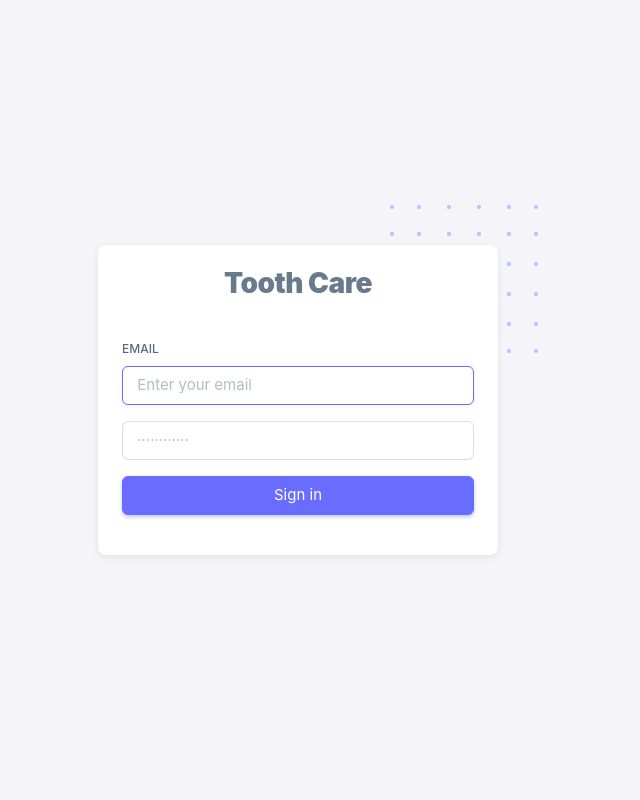
After one commit to musabibnusiraj/tooth-care-app, a PHP site: page /views/auth/login.php in a window 1280 px wide. The commit adds this page. Shown: the whole page, without its empty margins (342-982 px from the left). Run offline with PHP 8.4, Linux system fonts and the light colour scheme.

Commit message:
login page

```diff
--- /dev/null
+++ b/views/auth/login.php
@@ -0,0 +1,82 @@
+<?php
+
+require_once('./../../config.php');
+include __DIR__ . './../../helpers/AppManager.php';
+
+$sm = AppManager::getSM();
+$error = $sm->getAttribute("error");
+
+?>
+
+<!DOCTYPE html>
+<html lang="en">
+
+<head>
+    <meta charset="utf-8">
+    <meta name="viewport" content="width=device-width, initial-scale=1">
+    <title>Tooth Care - Channeling</title>
+
+    <!-- Icons. Uncomment required icon fonts -->
+    <link rel="stylesheet" href="<?= asset('assets/vendor/fonts/boxicons.css') ?>" />
+
+    <!-- Core CSS -->
+    <link rel="stylesheet" href="<?= asset('assets/vendor/css/core.css') ?>" class="template-customizer-core-css" />
+    <link rel="stylesheet" href="<?= asset('assets/vendor/css/theme-default.css') ?>" class="template-customizer-theme-css" />
+    <link rel="stylesheet" href="<?= asset('assets/css/demo.css') ?>" />
+
+    <!-- Vendors CSS -->
+    <link rel="stylesheet" href="<?= asset('assets/vendor/libs/perfect-scrollbar/perfect-scrollbar.css') ?>" />
+
+    <link rel="stylesheet" href="<?= asset('assets/vendor/libs/apex-charts/apex-charts.css') ?>" />
+
+    <!-- Page -->
+    <link rel="stylesheet" href="<?= asset('assets/vendor/css/pages/page-auth.css') ?>" />
+
+    <!-- Helpers -->
+    <script src=" <?= asset('assets/vendor/js/helpers.js') ?>">
+    </script>
+</head>
+
+<body>
+    <!-- Content -->
+
+    <div class="container-xxl">
+        <div class="authentication-wrapper authentication-basic container-p-y">
+            <div class="authentication-inner">
+                <!-- Register -->
+                <div class="card">
+                    <div class="card-body">
+                        <!-- Logo -->
+                        <div class="app-brand justify-content-center">
+                            <a href="#" class="app-brand-link gap-2">
+                                <span class="app-brand-text demo text-body fw-bolder" style=" text-transform: capitalize; "> Tooth Care</span>
+                            </a>
+                        </div>
+                        <!-- /Logo -->
+                        <form id="formAuthentication" class="mb-3" action="../../services/auth.php" method="post">
+                            <div class="mb-3">
+                                <label for="email" class="form-label">Email</label>
+                                <input type="email" class="form-control" id="email" name="email" placeholder="Enter your email" autofocus />
+                            </div>
+                            <div class="mb-3 form-password-toggle">
+                                <div class="input-group input-group-merge">
+                                    <input type="password" id="password" class="form-control" name="password" placeholder="&#xb7;&#xb7;&#xb7;&#xb7;&#xb7;&#xb7;&#xb7;&#xb7;&#xb7;&#xb7;&#xb7;&#xb7;" aria-describedby="password" />
+                                    <span class="input-group-text cursor-pointer"></span>
+                                </div>
+                            </div>
+                            <?php if (!empty($error)) : ?>
+                                <div class="alert alert-danger"><?= ($error ?? "") ?></div>
+                            <?php endif; ?>
+                            <div class="mb-3">
+                                <button class="btn btn-primary d-grid w-100" type="submit">Sign in</button>
+                            </div>
+                        </form>
+                    </div>
+                </div>
+                <!-- /Register -->
+            </div>
+        </div>
+    </div>
+</body>
+
+</html>
```
Also changed, not shown: index.php (+7 -20 lines), test.php (added, +12 -0 lines).
